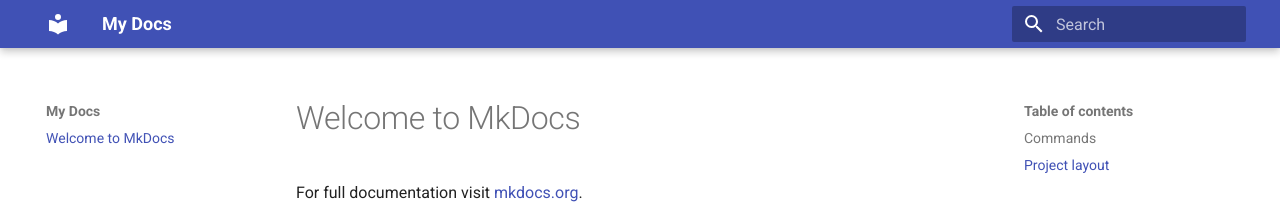
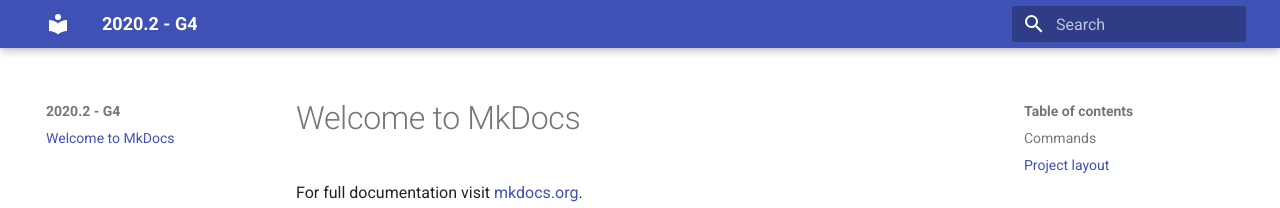
Before and after one commit to fga-eps-mds/2020-2-SiGeD, an MkDocs documentation site: the page built from docs/index.md, in a window 1280 px wide. Shown: the top 208 px of the page. Built offline with MkDocs 1.6.1 and Material for MkDocs 9.7.7, drawn with Linux system fonts in a browser that asks for light colours.

Commit message:
Change page name to 2020.2 G4
Signed-off-by: Gabriela Guedes <gabrielabguedes@gmail.com>

```diff
--- a/mkdocs.yml
+++ b/mkdocs.yml
@@ -1,3 +1,3 @@
-site_name: My Docs
+site_name: 2020.2 - G4
 theme:
   name: 'material'
```
